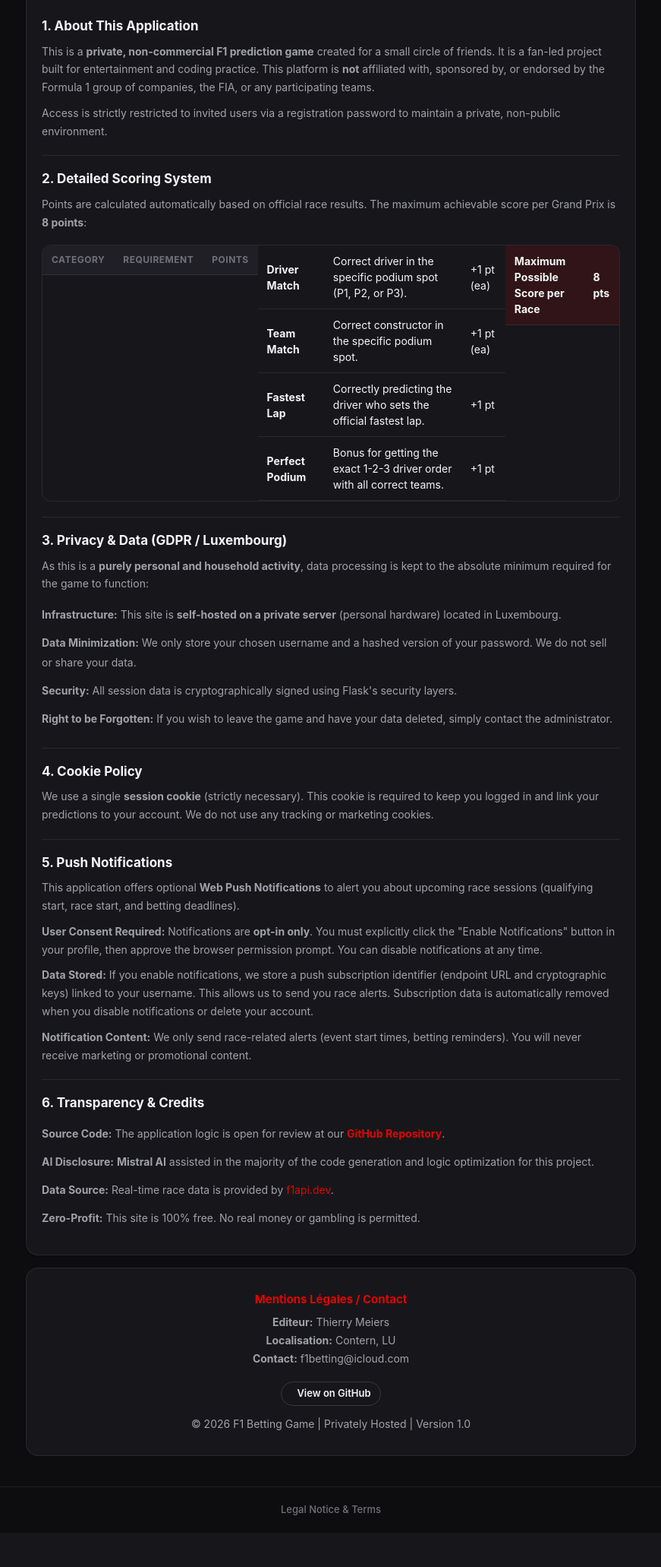
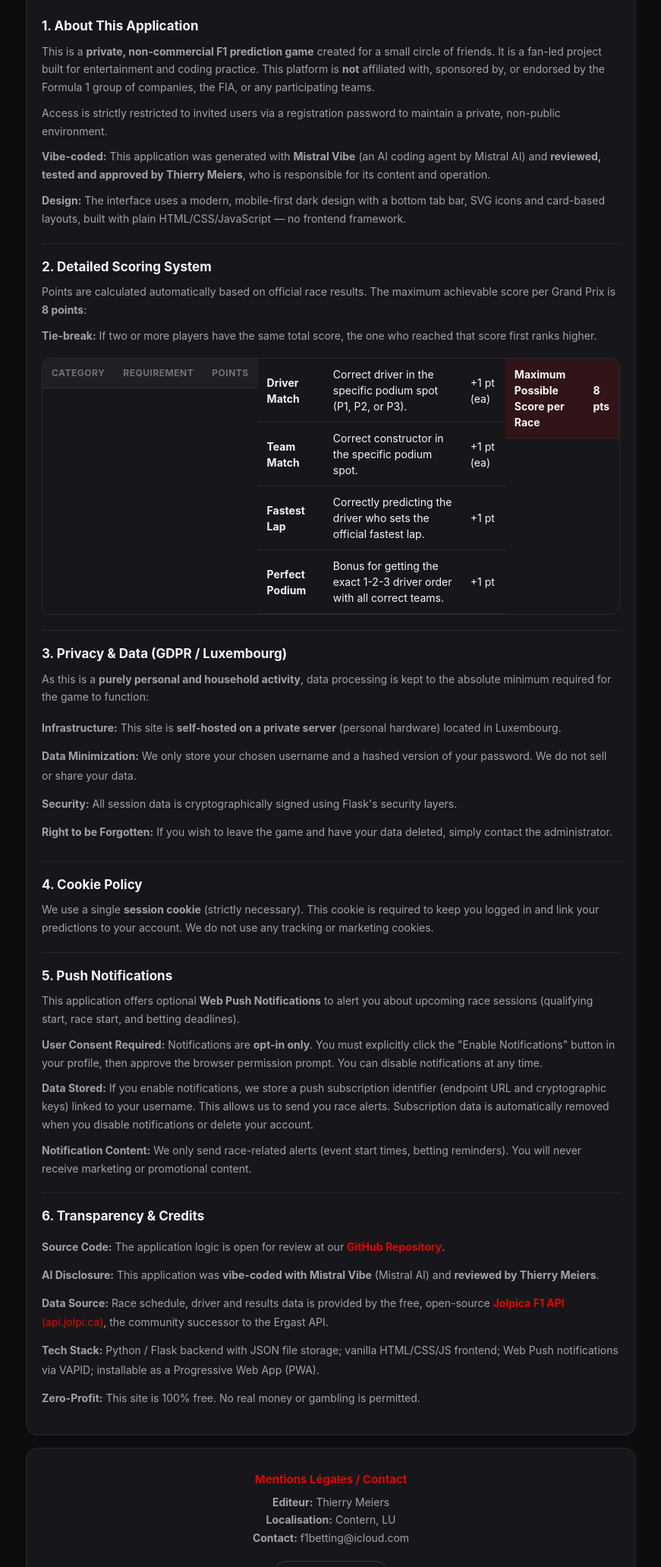
Before and after one commit to Meith0717/f1-betting-website, a Flask app: page /legal-notice in a window 1280 px wide. Shown: the part 136-2198 px from the top of the page at 76% size, without its empty margins (204-1075 px from the left). Before the commit the page ends 2130 px from the top, so only its background shows below. Run offline with Flask 3, Linux system fonts and the light colour scheme.

Commit message:
Update legal notice: vibe-coded disclosure with human review, jolpi.ca API, design/stack notes, tie-break rule
Generated by Mistral Vibe.
Co-Authored-By: Mistral Vibe <vibe@mistral.ai>

```diff
--- a/src/app/templates/legal_notice.html
+++ b/src/app/templates/legal_notice.html
@@ -12,11 +12,14 @@
       <h2 class="section-title">1. About This Application</h2>
       <p>This is a <strong>private, non-commercial F1 prediction game</strong> created for a small circle of friends. It is a fan-led project built for entertainment and coding practice. This platform is <strong>not</strong> affiliated with, sponsored by, or endorsed by the Formula 1 group of companies, the FIA, or any participating teams.</p>
       <p>Access is strictly restricted to invited users via a registration password to maintain a private, non-public environment.</p>
+      <p><strong>Vibe-coded:</strong> This application was generated with <strong>Mistral Vibe</strong> (an AI coding agent by Mistral AI) and <strong>reviewed, tested and approved by Thierry Meiers</strong>, who is responsible for its content and operation.</p>
+      <p><strong>Design:</strong> The interface uses a modern, mobile-first dark design with a bottom tab bar, SVG icons and card-based layouts, built with plain HTML/CSS/JavaScript — no frontend framework.</p>
 
       <hr class="my-4">
 
       <h2 class="section-title">2. Detailed Scoring System</h2>
       <p>Points are calculated automatically based on official race results. The maximum achievable score per Grand Prix is <strong>8 points</strong>:</p>
+      <p><strong>Tie-break:</strong> If two or more players have the same total score, the one who reached that score first ranks higher.</p>
 
       <div class="table-responsive">
         <table class="table table-bordered mt-2">
@@ -87,8 +90,9 @@
       <h2 class="section-title">6. Transparency & Credits</h2>
       <ul class="feature-list">
         <li><strong>Source Code:</strong> The application logic is open for review at our <a href="https://github.com/Meith0717/f1-betting-website" target="_blank" rel="noopener"><strong>GitHub Repository</strong></a>.</li>
-        <li><strong>AI Disclosure:</strong> <strong>Mistral AI</strong> assisted in the majority of the code generation and logic optimization for this project.</li>
-        <li><strong>Data Source:</strong> Real-time race data is provided by <a href="http://f1api.dev" target="_blank" rel="noopener">f1api.dev</a>.</li>
+        <li><strong>AI Disclosure:</strong> This application was <strong>vibe-coded with Mistral Vibe</strong> (Mistral AI) and <strong>reviewed by Thierry Meiers</strong>.</li>
+        <li><strong>Data Source:</strong> Race schedule, driver and results data is provided by the free, open-source <a href="https://jolpi.ca" target="_blank" rel="noopener"><strong>Jolpica F1 API</strong> (api.jolpi.ca)</a>, the community successor to the Ergast API.</li>
+        <li><strong>Tech Stack:</strong> Python / Flask backend with JSON file storage; vanilla HTML/CSS/JS frontend; Web Push notifications via VAPID; installable as a Progressive Web App (PWA).</li>
         <li><strong>Zero-Profit:</strong> This site is 100% free. No real money or gambling is permitted.</li>
       </ul>
     </div>
@@ -103,7 +107,7 @@
         <strong>Contact:</strong> f1betting@icloud.com</p>
       <div class="mt-2">
         <a href="https://github.com/Meith0717/f1-betting-website" target="_blank" class="btn btn-sm btn-outline-dark">
-          <i class="fab fa-github"></i> View on GitHub
+          {{ icons.icon('flag') }} View on GitHub
         </a>
       </div>
       <p class="text-muted mt-3" >
```
